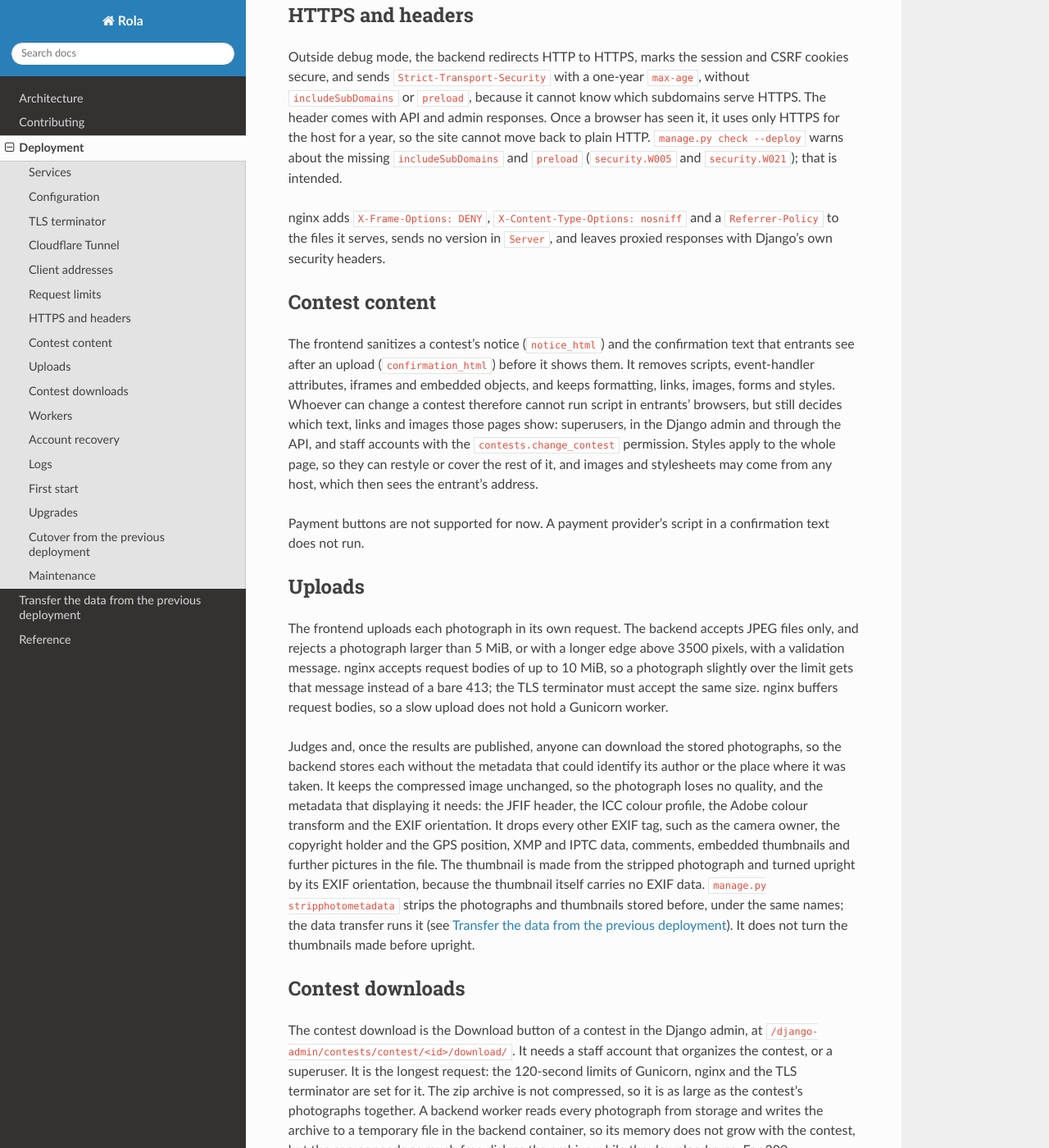
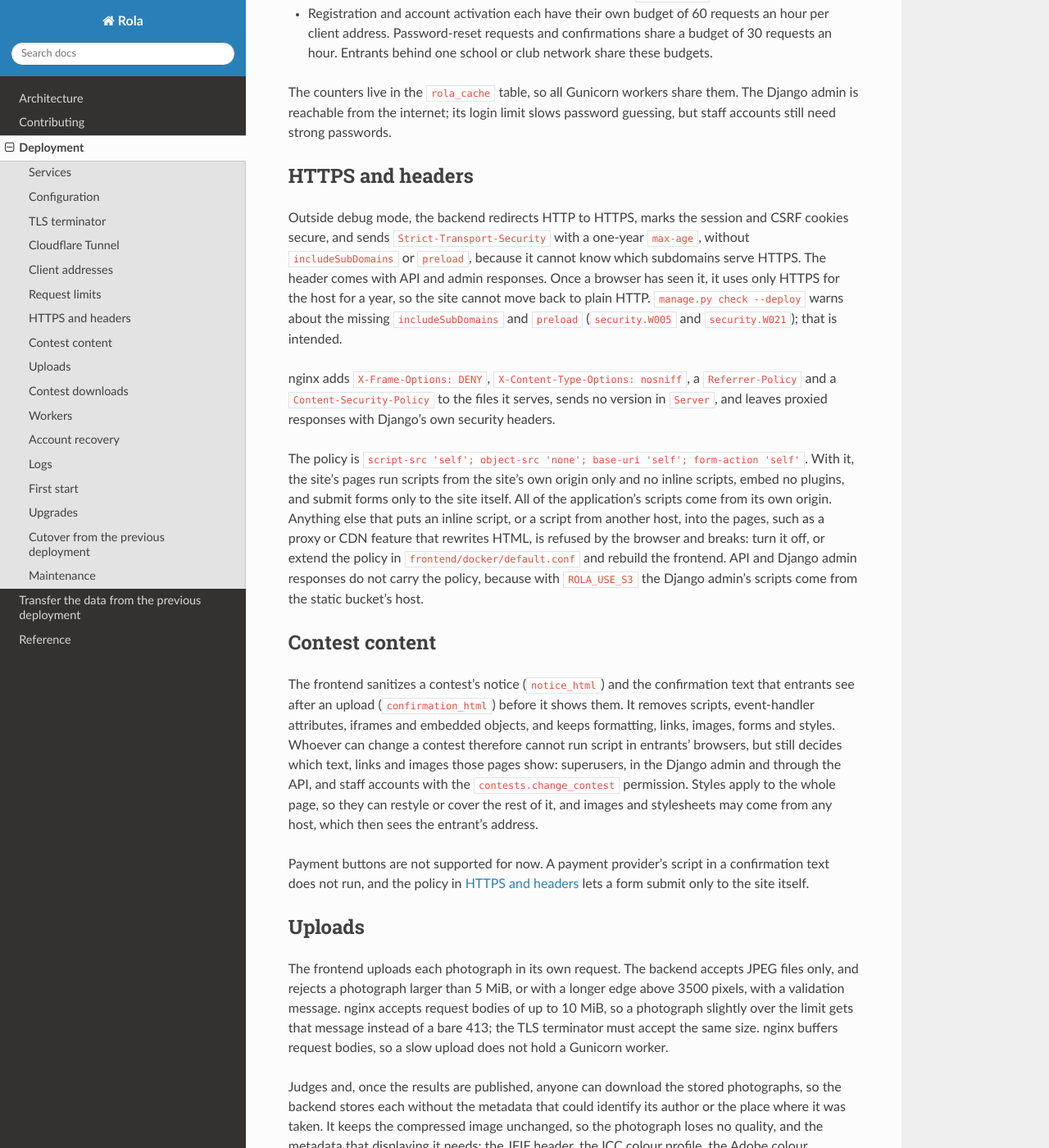
Before and after one commit to dblenkus/rola, a Sphinx documentation site: the page built from docs/deployment.rst, in a window 1280 px wide and 1400 px high, scrolled down 5477 px. Shown: the whole window at 82% size. Built offline with Sphinx 7.4.7 and the Read the Docs theme 3.1.0, drawn with Linux system fonts in a browser that asks for light colours; the version number could not be read and is left out; some of the changed text lies outside the part shown.

Commit message:
Send a script-only Content-Security-Policy from nginx
The frontend keeps the login token where scripts can read it, and
nothing told browsers which scripts the pages may run. nginx now sends
script-src 'self', object-src 'none', base-uri 'self' and
form-action 'self' with the files it serves, so an inline script or a
script from another host is refused, and a form in a contest's text
submits only to the site itself.

API and Django admin responses do not carry the policy: with S3 the
admin's scripts come from the static bucket's host.

A wrong policy would blank the site, and the development stack serves
the frontend without nginx, so the CI image job starts the production
frontend image and checks that its page carries the policy and loads
scripts from its own paths only.

The deployment guide names the Cloudflare features that add scripts to
pages, which the policy refuses.

Assisted-by: Claude Code

```diff
--- a/docs/contributing.rst
+++ b/docs/contributing.rst
@@ -173,7 +173,9 @@ The API contract job regenerates both generated files (see `API contract`_)
 and fails if either differs from the committed one; ``make api-contract``
 does the same. The image job builds the development and production targets
 of both Dockerfiles, with a fake value for the frontend's build argument,
-and pushes nothing. The Compose job runs ``docker compose config`` on
+and pushes nothing. It starts the production frontend image and checks that
+its page carries the ``Content-Security-Policy`` and loads scripts from the
+site's own paths only. The Compose job runs ``docker compose config`` on
 ``compose.yaml``, on ``compose.production.yaml``, and on the production file
 merged with ``compose.tunnel.yaml``, where it also checks what the merge
 removes and overrides. The GitHub configuration job lints the workflows with
--- a/docs/deployment.rst
+++ b/docs/deployment.rst
@@ -260,6 +260,19 @@ server:
   uncompressed, so that the tokens in them are not exposed to compression
   side channels; a Compression Rule in Cloudflare that turns compression off
   for these two paths keeps it that way.
+* The ``Content-Security-Policy`` that nginx sends (see `HTTPS and
+  headers`_) makes browsers refuse the scripts that some Cloudflare features
+  add to the site's pages. Cloudflare's `Content Security Policy reference
+  <https://developers.cloudflare.com/fundamentals/reference/policies-compliances/content-security-policies/>`__
+  lists what they need: Rocket Loader a script from ``ajax.cloudflare.com``,
+  Web Analytics one from ``static.cloudflareinsights.com``, and Scrape
+  Shield, whose Email Address Obfuscation Cloudflare enables automatically,
+  inline scripts. `JavaScript Detections
+  <https://developers.cloudflare.com/cloudflare-challenges/challenge-types/javascript-detections/>`__,
+  which are always on with Bot Fight Mode, add an inline script as well.
+  Keep these features off for the site, or add the host they need to
+  ``script-src`` in ``frontend/docker/default.conf`` and rebuild the
+  frontend; allowing inline scripts would undo the policy.
 
 Client addresses
 ================
@@ -311,9 +324,21 @@ for a year, so the site cannot move back to plain HTTP.
 ``manage.py check --deploy`` warns about the missing ``includeSubDomains``
 and ``preload`` (``security.W005`` and ``security.W021``); that is intended.
 
-nginx adds ``X-Frame-Options: DENY``, ``X-Content-Type-Options: nosniff``
-and a ``Referrer-Policy`` to the files it serves, sends no version in
-``Server``, and leaves proxied responses with Django's own security headers.
+nginx adds ``X-Frame-Options: DENY``, ``X-Content-Type-Options: nosniff``,
+a ``Referrer-Policy`` and a ``Content-Security-Policy`` to the files it
+serves, sends no version in ``Server``, and leaves proxied responses with
+Django's own security headers.
+
+The policy is ``script-src 'self'; object-src 'none'; base-uri 'self';
+form-action 'self'``. With it, the site's pages run scripts from the site's
+own origin only and no inline scripts, embed no plugins, and submit forms
+only to the site itself. All of the application's scripts come from its own
+origin. Anything else that puts an inline script, or a script from another
+host, into the pages, such as a proxy or CDN feature that rewrites HTML, is
+refused by the browser and breaks: turn it off, or extend the policy in
+``frontend/docker/default.conf`` and rebuild the frontend. API and Django
+admin responses do not carry the policy, because with ``ROLA_USE_S3`` the
+Django admin's scripts come from the static bucket's host.
 
 Contest content
 ===============
@@ -330,7 +355,8 @@ so they can restyle or cover the rest of it, and images and stylesheets may
 come from any host, which then sees the entrant's address.
 
 Payment buttons are not supported for now. A payment provider's script in a
-confirmation text does not run.
+confirmation text does not run, and the policy in `HTTPS and headers`_ lets
+a form submit only to the site itself.
 
 Uploads
 =======
```
Also changed, not shown: docs/CHANGELOG.rst (+7 -3 lines), docs/transfer.rst (+5 -4 lines), 2 other files.
